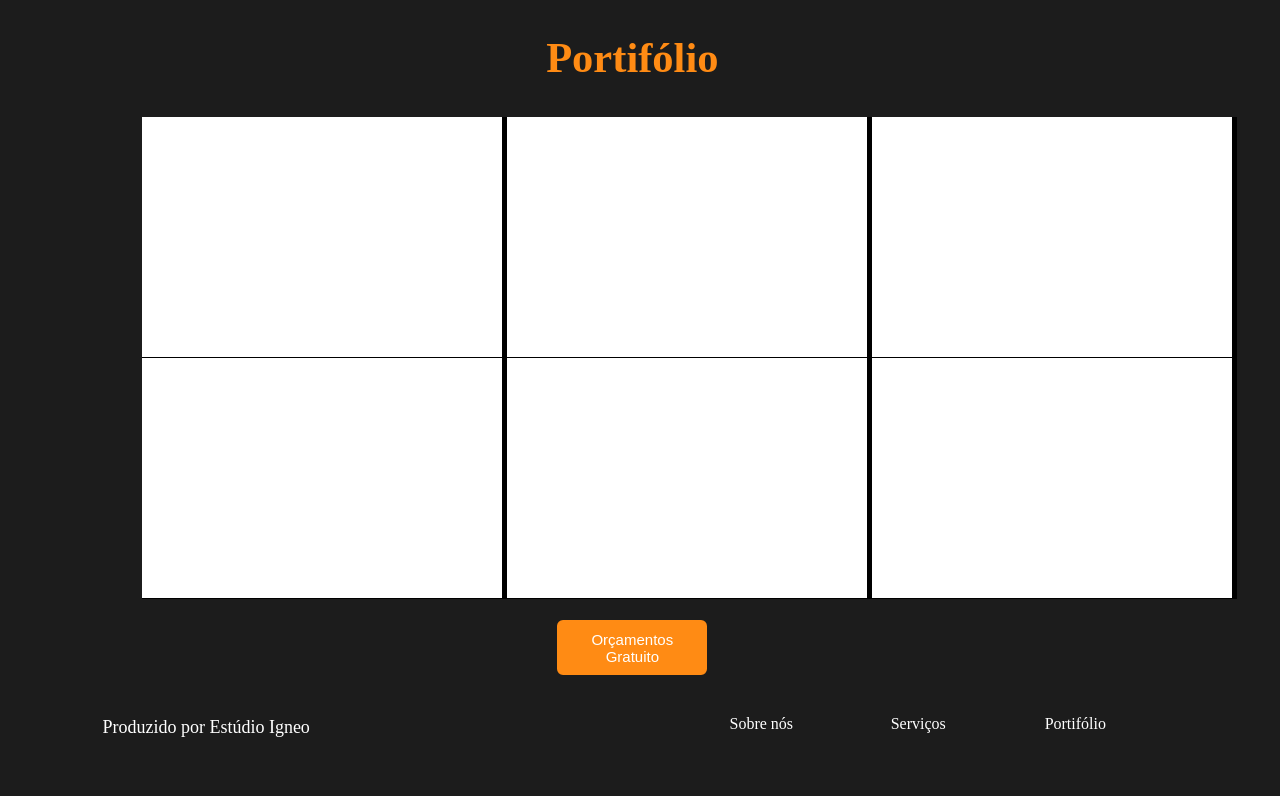
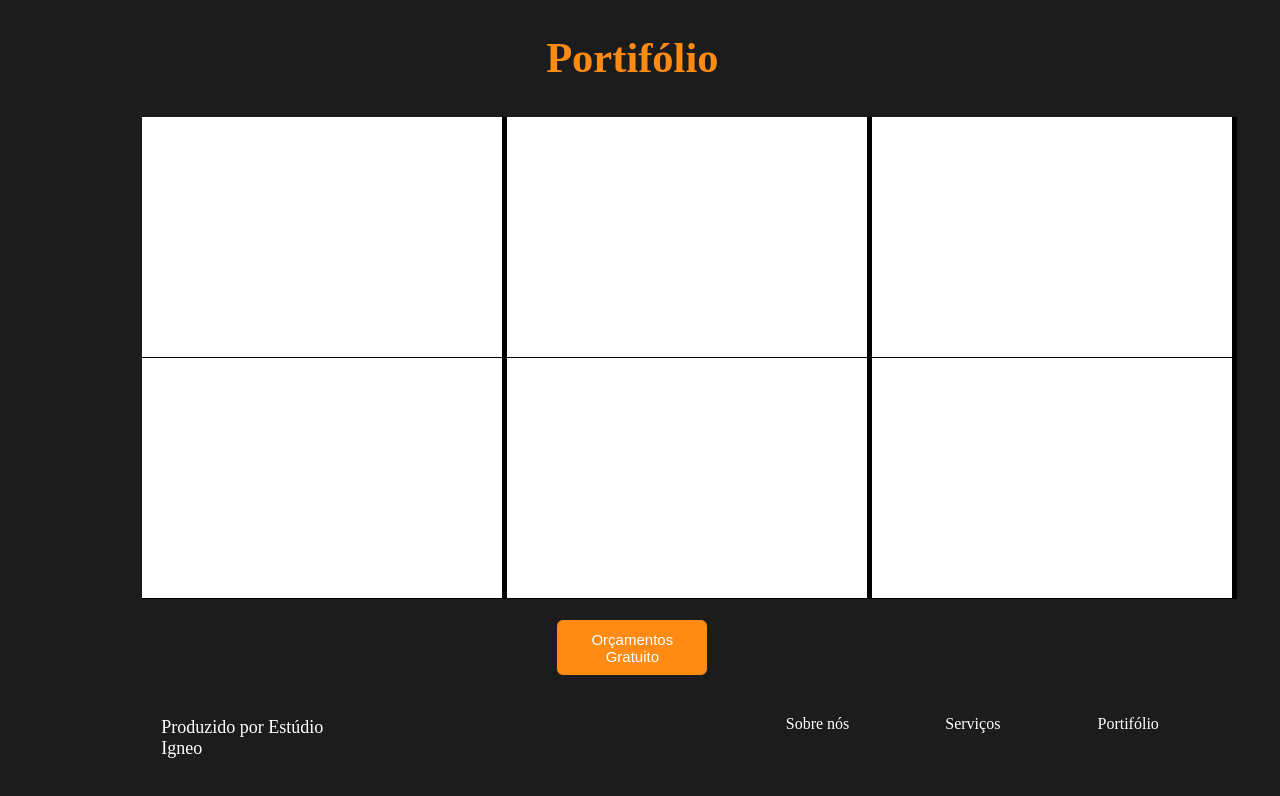
Before and after one commit to mazzillio/lannding-igneo, a React app in the folder igneo/: page / in a window 1280 px wide. Shown: the part 1808-2604 px from the top of the page. Built offline with nearby package versions, Linux system fonts and the light colour scheme.

Commit message:
Man footer

```diff
--- a/igneo/src/Componets/Footer/footer.module.css
+++ b/igneo/src/Componets/Footer/footer.module.css
@@ -16,3 +16,6 @@
    text-align: center;
    width:50%;
 }
+.divFooter p{
+    margin-left: 5%;
+}
```
